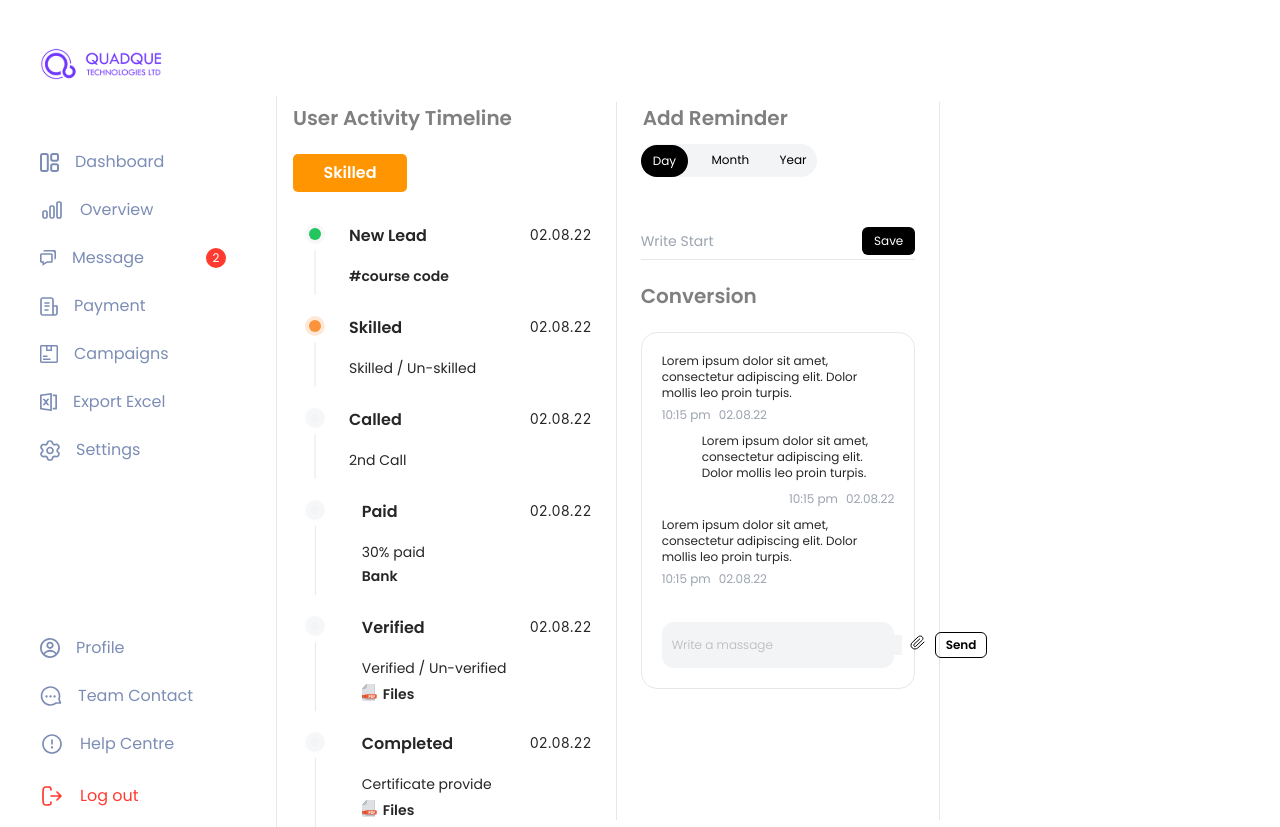
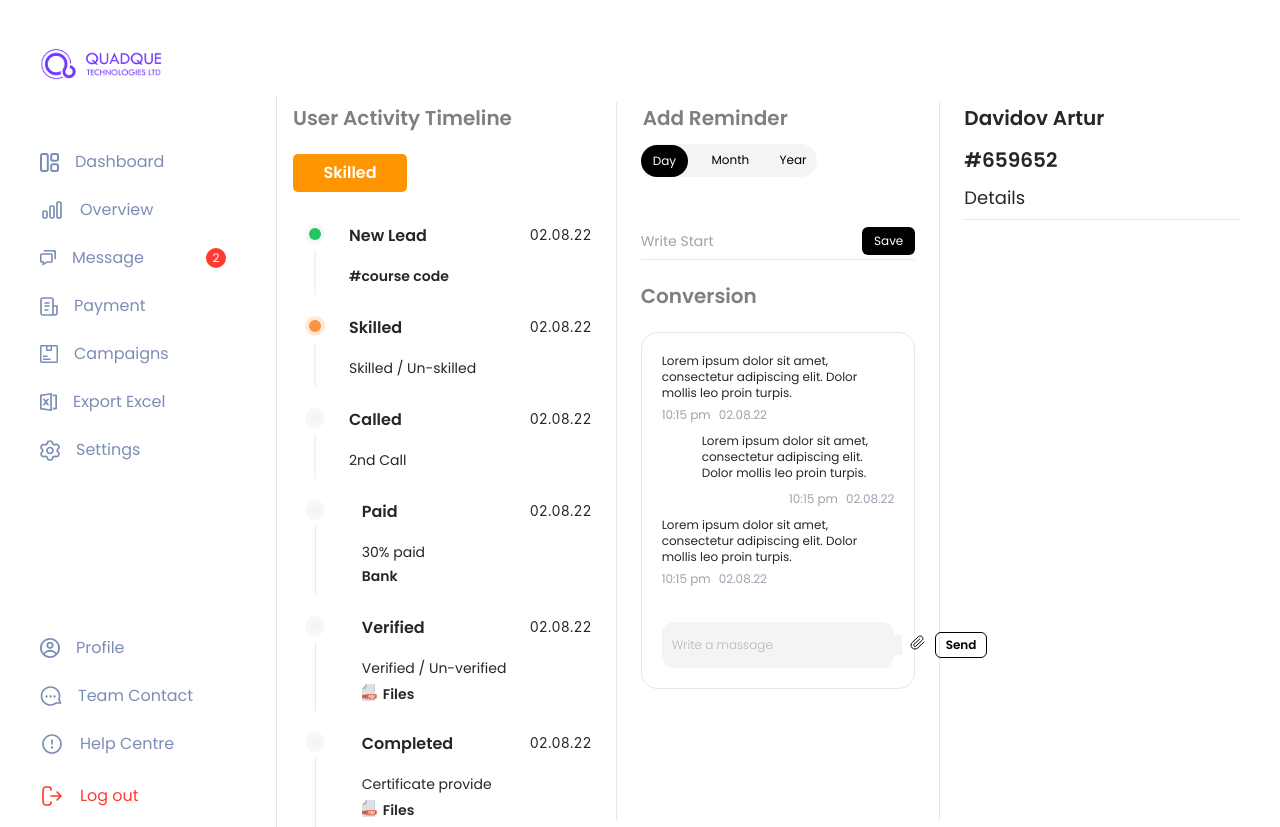
Before and after one commit to mhmalvi/nexus-crm-client, a React (Create React App) app: page /lead/1 in a window 1280 px wide. Built offline with nearby package versions, Linux system fonts and the light colour scheme.

Commit message:
refactor: lead details page user details section

```diff
--- /dev/null
+++ b/src/Pages/LeadDetails/UserDetails.jsx
@@ -0,0 +1,23 @@
+import React from "react";
+
+const UserDetails = () => {
+  return (
+    <div className="mx-6">
+      <div>
+        <h1 className="text-xl leading-8 font-poppins font-semibold">
+          Davidov Artur
+        </h1>
+        <h1 className="text-xl leading-8 font-poppins font-semibold">
+          #659652
+        </h1>
+      </div>
+
+      <div>
+        <h4 className="text-lg leading-6 font-poppins font-medium">Details</h4>
+        <hr />
+      </div>
+    </div>
+  );
+};
+
+export default UserDetails;
--- a/src/Pages/LeadDetails/index.jsx
+++ b/src/Pages/LeadDetails/index.jsx
@@ -2,6 +2,7 @@ import React from "react";
 import { useParams } from "react-router-dom";
 import Conversation from "./Conversation";
 import LeadStatus from "./LeadStatus";
+import UserDetails from "./UserDetails";
 
 const LeadDetails = () => {
   const { id } = useParams();
@@ -25,6 +26,9 @@ const LeadDetails = () => {
         <div>
           <Conversation />
         </div>
+        <div>
+          <UserDetails />
+        </div>
       </div>
     </div>
   );
```
Also changed, not shown: 1 other file (tests, documents, lock files or other folders).
